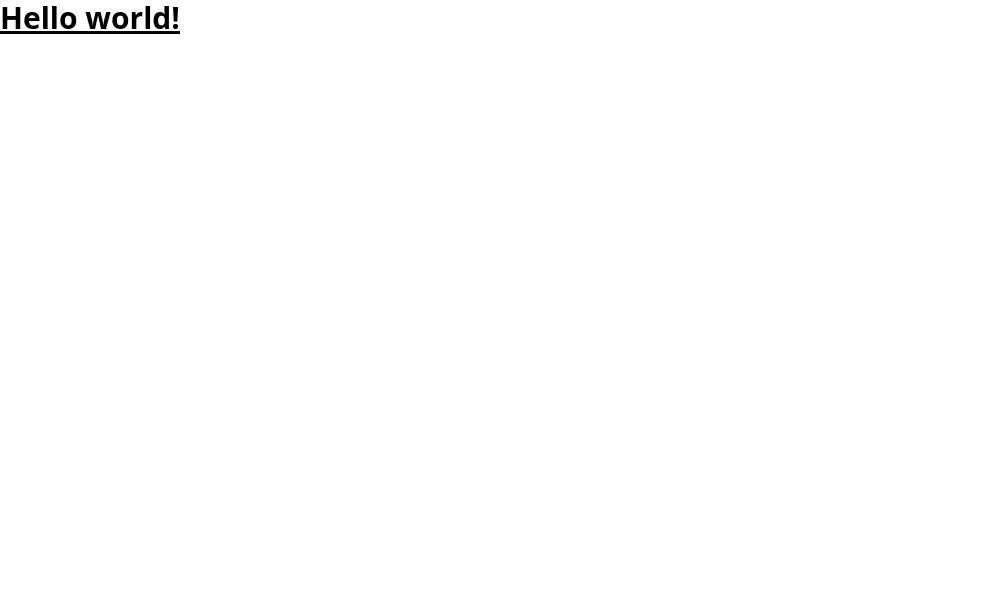
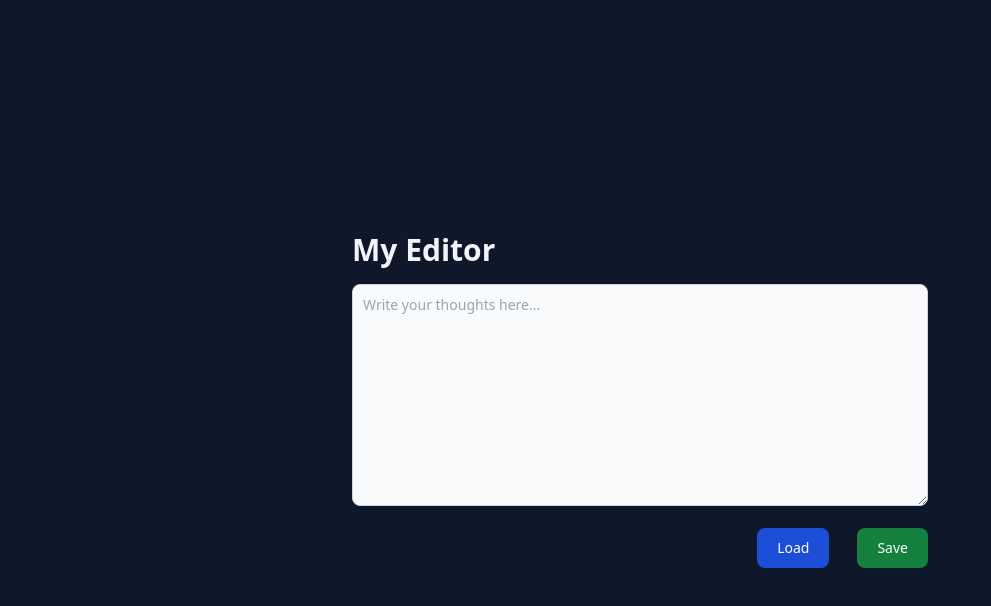
Before and after one commit to ciesielskimarcin/simple-editor, a website built with Parcel: page src/index.html in a window 1280 px wide. Shown: the whole page, without its empty margins (0-991 px from the left). Built offline with nearby package versions, Linux system fonts and the light colour scheme.

Commit message:
whole homework

```diff
--- a/package.json
+++ b/package.json
@@ -2,7 +2,6 @@
   "name": "simple-editor",
   "version": "1.0.0",
   "description": "",
-  "main": "index.js",
   "scripts": {
     "test": "echo \"Error: no test specified\" && exit 1",
     "start": "parcel src/index.html",
--- a/src/index.html
+++ b/src/index.html
@@ -1,14 +1,29 @@
 <!DOCTYPE html>
-<html lang="en">
+<html lang="pl">
+
 <head>
     <meta charset="UTF-8">
     <meta name="viewport" content="width=device-width, initial-scale=1.0">
     <title>Document</title>
     <link href="./index.css" rel="stylesheet">
 </head>
-<body>
-    <h1 class="text-3xl font-bold underline">
-        Hello world!
-      </h1>
+
+<body class="bg-slate-900 text-white flex min-h-screen justify-center items-center">
+    <main class="w-full max-w-xl">
+        <h1 class="mb-4 text-3xl font-bold text-slate-100">
+            My Editor
+        </h1>
+        <textarea id="message" rows="10"
+            class="textarea--js mb-4 w-full gap-5 mx-auto p-2.5 text-sm text-gray-900 bg-gray-50 rounded-lg border border-gray-300 focus:ring-blue-500 focus:border-blue-500 dark:bg-gray-700 dark:border-gray-600 dark:placeholder-gray-400 dark:text-white dark:focus:ring-blue-500 dark:focus:border-blue-500"
+            placeholder="Write your thoughts here..."></textarea>
+        <div class="flex justify-end gap-5">
+            <button type="button"
+            class="load--js text-white bg-blue-700 hover:bg-blue-800 focus:ring-4 focus:ring-blue-300 font-medium rounded-lg text-sm px-5 py-2.5 mr-2 dark:bg-blue-600 dark:hover:bg-blue-700 focus:outline-none dark:focus:ring-blue-800">Load</button>
+        <button type="button"
+            class="save--js focus:outline-none text-white bg-green-700 hover:bg-green-800 focus:ring-4 focus:ring-green-300 font-medium rounded-lg text-sm px-5 py-2.5 dark:bg-green-600 dark:hover:bg-green-700 dark:focus:ring-green-800">Save</button>
+        </div>
+    </main>
+    <script type="module" src="main.js"></script>
 </body>
+
 </html>
--- /dev/null
+++ b/src/main.js
@@ -0,0 +1,17 @@
+const textarea = document.querySelector('.textarea--js');
+const loadButton = document.querySelector('.load--js');
+const saveButton = document.querySelector('.save--js');
+
+
+saveButton.addEventListener('click', ()=> {
+    localStorage.setItem('value', textarea.value)
+})
+
+loadButton.addEventListener('click', ()=> {
+    textarea.value = localStorage.getItem('value');
+})
+
+// button.addEventListener('click', ()=> {
+//     const navigation = document.querySelector('.navigation--js');
+//     navigation.classList.toggle('navigation--open');
+// })
```
Also changed, not shown: dist/index.html, 4 other files.
